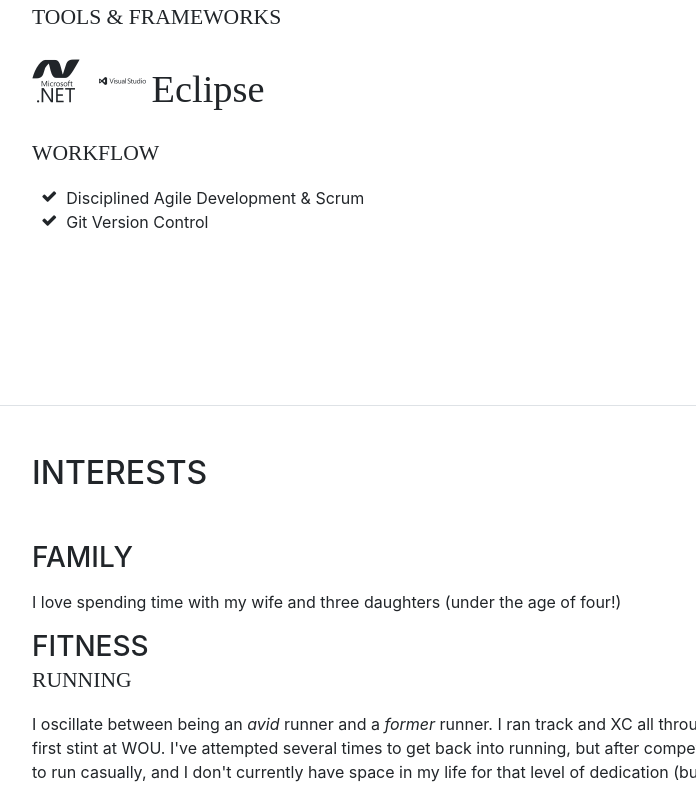
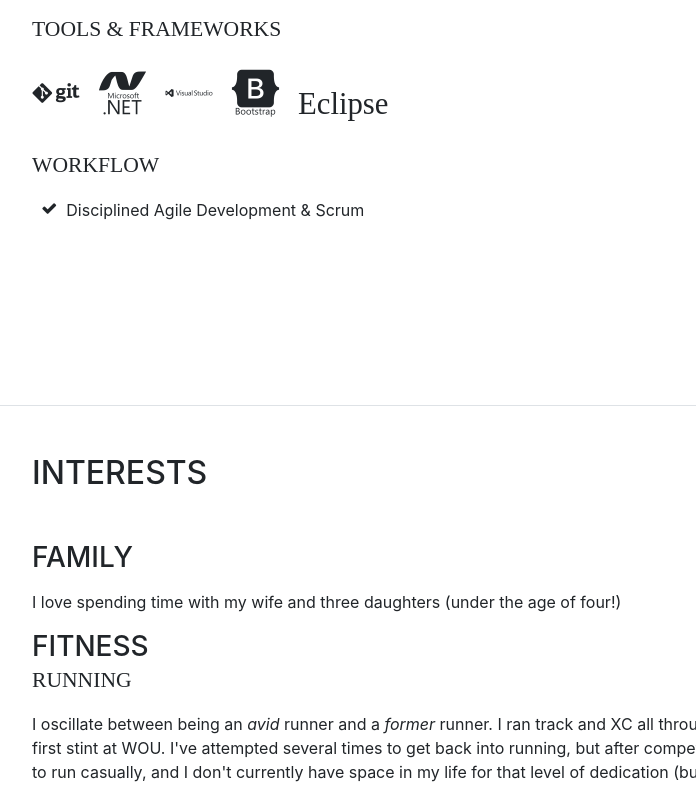
Before and after one commit to mgeorgebrown89/mgeorgebrown89.github.io, a website with bundled scripts: page index.html in a window 1280 px wide. Shown: the part 3409-4197 px from the top of the page, without its empty margins (288-984 px from the left). Built offline with nearby package versions, Linux system fonts and the light colour scheme; a web font is replaced by a local one.

Commit message:
added tools, frameworks, fixed typo. ready to merge.

```diff
--- a/index.html
+++ b/index.html
@@ -253,20 +253,31 @@
             <li class="list-inline-item">
               <i class="devicon-jquery-plain-wordmark"></i>
             </li>
+            <li class="list-inline-item">
+                <i class="devicon-swift-plain-wordmark"></i>
+              </li>
           </li>
         </ul>
 
         <div class="subheading mb-3">Tools &amp; Frameworks</div>
         <ul class="list-inline list-icons">
+            <li class="list-inline-item">
+                <i class="devicon-git-plain-wordmark"></i>
+              </li>
           <li class="list-inline-item">
             <i class="devicon-dot-net-plain-wordmark"></i>
           </li>
           <li class="list-inline-item">
             <i class="devicon-visualstudio-plain-wordmark"></i>
-            <li class="list-inline-item">
-              <i class="devicon-eclipse-plain-wordmark">
-                <small>Eclipse</small>
-              </i>
+          </li>
+          <li class="list-inline-item">
+            <i class="devicon-bootstrap-plain-wordmark"></i>
+          </li>
+          <li class="list-inline-item">
+            <i class="devicon-eclipse-plain-wordmark">
+              <small><small> Eclipse </small></small>
+            </i>
+          </li>
         </ul>
 
         <div class="subheading mb-3">Workflow</div>
@@ -274,9 +285,6 @@
           <li>
             <i class="fa-li fa fa-check"></i>
             Disciplined Agile Development &amp; Scrum</li>
-          <li>
-            <i class="fa-li fa fa-check"></i>
-            Git Version Control</li>
         </ul>
       </div>
     </section>
@@ -299,7 +307,7 @@
 
         <div class="subheading mb-3">Cycling</div>
         <p>One of my goals in life would be to not have to own a car. I'm passionate about bike commuting, and think we should
-          spend more on cycling infrastructure! I used to commute 32 miles a day between Salem and Monmouth, Oregon but I
+          spend more on cycling infrastructure! I used to commute 32 miles a day between Salem and Monmouth, Oregon, but I
           don't quite have the time anymore for that. :/
         </p>
         <p>If you're really interested, you can look at my (mostly) running and (almost no) cycling on
@@ -332,12 +340,13 @@
         </p>
 
         <div class="subheading mb-3">Film &amp; Television</div>
-        <p>No pretension here (hopefully). I just like watching movies and TV shows occasionally. I'm actually rationing my screen time right now though.</p>
+        <p>No pretension here (hopefully). I just like watching movies and TV shows occasionally. I'm actually rationing my
+          screen time right now though.</p>
 
         <div class="subheading mb-3">Podcasts</div>
-        <p>Are podcasts art? I dunno, but I love listening to them in the car. Its actually one of the only things that makes me feel like driving
-          isn't a waste of time. I get to listen to other people who've done research on virtually anything I want to learn about. Everything is interesting
-          if you dig deep enough. </p>
+        <p>Are podcasts art? I dunno, but I love listening to them in the car. Its actually one of the only things that makes
+          me feel like driving isn't a waste of time. I get to listen to other people who've done research on virtually anything
+          I want to learn about. Everything is interesting if you dig deep enough. </p>
       </div>
     </section>
   </div>
```
